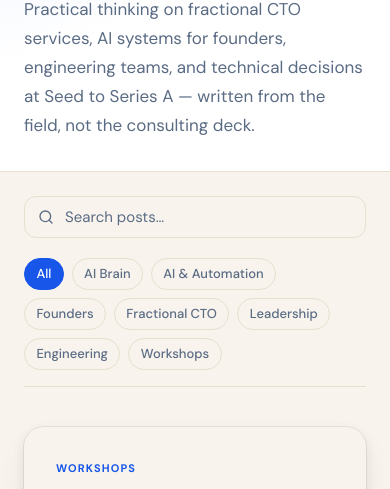
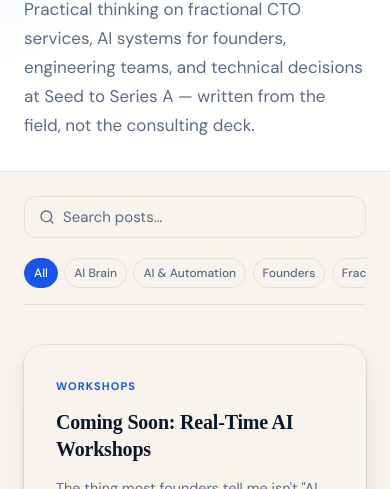
Before and after one commit to nicktong/cto-od-website, a website: page blog/index.html in a window 390 px wide. Shown: the part 348-837 px from the top of the page. Drawn offline with Linux system fonts and the light colour scheme.

Commit message:
Blog: date ordering, tag filter, search, and three new AI brain posts
- Switch search wrapper to flexbox (was absolute positioning causing
  a rogue icon on iOS Safari)
- Add -webkit-appearance: none to input and button to strip iOS defaults
- Suppress native search input decorations
- Tag pills scroll horizontally on mobile instead of awkward wrapping
- Full-width search bar on narrow screens

https://claude.ai/code/session_01HibgCMBreLVxx8kxCsei71

Co-authored-by: Claude <noreply@anthropic.com>

```diff
--- a/blog/blog.css
+++ b/blog/blog.css
@@ -610,36 +610,48 @@
   border-bottom: 1px solid var(--clr-border);
 }
 
+/* Flexbox search wrapper — avoids absolute-positioning issues on iOS */
 .blog-search-wrap {
-  position: relative;
+  display: flex;
+  align-items: center;
+  gap: 0.5rem;
   max-width: 400px;
+  padding: 0 0.875rem;
+  border: 1px solid var(--clr-border);
+  border-radius: var(--radius-md);
+  background: var(--clr-bg);
+  transition: border-color var(--ease);
   margin-bottom: 1.25rem;
 }
 
+.blog-search-wrap:focus-within {
+  border-color: var(--clr-accent);
+}
+
 .blog-search-icon {
-  position: absolute;
-  left: 0.875rem;
-  top: 50%;
-  transform: translateY(-50%);
+  flex-shrink: 0;
   color: var(--clr-muted);
   pointer-events: none;
+  display: block;
 }
 
 .blog-search-input {
-  width: 100%;
-  padding: 0.625rem 1rem 0.625rem 2.5rem;
-  border: 1px solid var(--clr-border);
-  border-radius: var(--radius-md);
+  flex: 1;
+  min-width: 0;
+  padding: 0.625rem 0;
+  border: none;
+  outline: none;
   font-size: 0.9375rem;
   font-family: var(--font-body);
   color: var(--clr-dark);
-  background: var(--clr-bg);
-  transition: border-color var(--ease);
-  outline: none;
+  background: transparent;
+  -webkit-appearance: none;
+  appearance: none;
 }
 
-.blog-search-input:focus {
-  border-color: var(--clr-accent);
+.blog-search-input::-webkit-search-decoration,
+.blog-search-input::-webkit-search-cancel-button {
+  -webkit-appearance: none;
 }
 
 .blog-search-input::placeholder {
@@ -654,6 +666,8 @@
 }
 
 .blog-tag-pill {
+  -webkit-appearance: none;
+  appearance: none;
   padding: 0.3em 0.875em;
   border-radius: 99px;
   border: 1px solid var(--clr-border);
@@ -663,6 +677,7 @@
   font-family: var(--font-body);
   color: var(--clr-muted);
   cursor: pointer;
+  white-space: nowrap;
   transition: border-color var(--ease), background var(--ease), color var(--ease);
   text-decoration: none;
 }
@@ -729,6 +744,31 @@
   margin-bottom: 0.5rem;
 }
 
+/* ── Filter bar mobile overrides ── */
+@media (max-width: 640px) {
+  .blog-search-wrap {
+    max-width: 100%;
+  }
+
+  .blog-tag-pills {
+    flex-wrap: nowrap;
+    overflow-x: auto;
+    -webkit-overflow-scrolling: touch;
+    scrollbar-width: none;
+    gap: 0.4rem;
+    padding-bottom: 1rem;
+  }
+
+  .blog-tag-pills::-webkit-scrollbar {
+    display: none;
+  }
+
+  .blog-tag-pill {
+    font-size: 0.75rem;
+    padding: 0.28em 0.75em;
+  }
+}
+
 /* Prompt callout blocks in articles */
 .prompt-callout {
   background: #0B1829;
--- a/blog/index.html
+++ b/blog/index.html
@@ -58,7 +58,7 @@
       <div class="blog-filter-bar">
         <div class="blog-search-wrap">
           <svg class="blog-search-icon" width="16" height="16" viewBox="0 0 24 24" fill="none" stroke="currentColor" stroke-width="2" stroke-linecap="round" stroke-linejoin="round" aria-hidden="true"><circle cx="11" cy="11" r="8"/><line x1="21" y1="21" x2="16.65" y2="16.65"/></svg>
-          <input class="blog-search-input" id="blogSearch" type="search" placeholder="Search posts…" aria-label="Search posts" />
+          <input class="blog-search-input" id="blogSearch" type="text" placeholder="Search posts…" aria-label="Search posts" />
         </div>
         <div class="blog-tag-pills" role="group" aria-label="Filter by topic">
           <button class="blog-tag-pill is-active" data-tag="">All</button>
```
